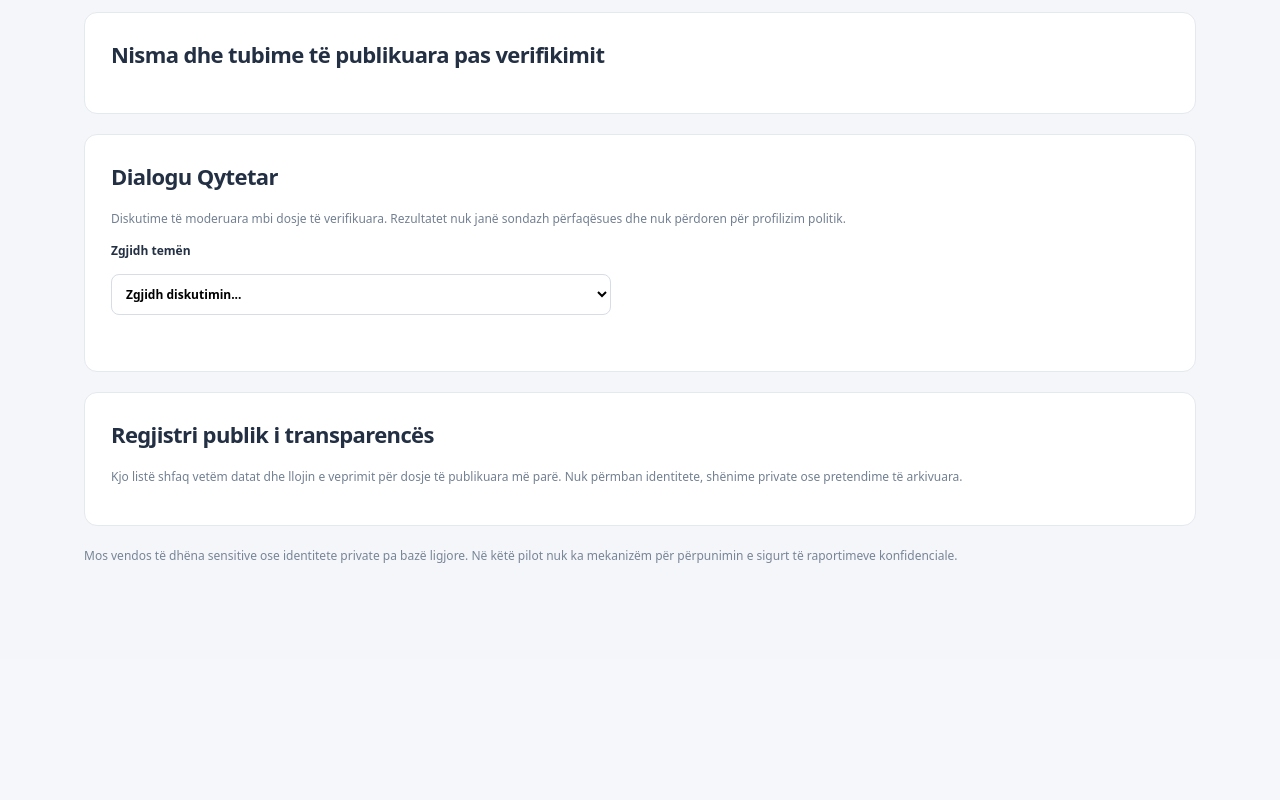
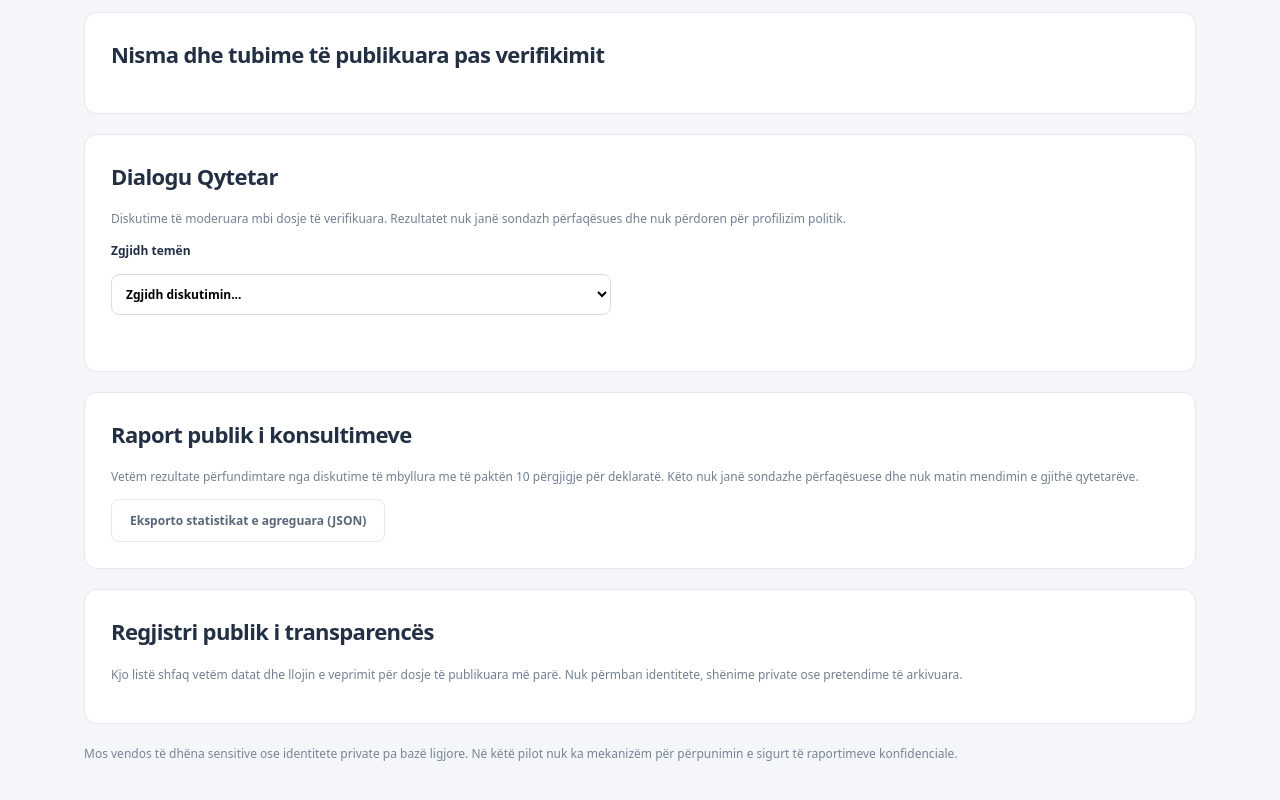
Before and after one commit to titanfit102-bit/Protesto, a website: page pilot.html in a window 1280 px wide. Shown: the part 840-1640 px from the top of the page. Before the commit the page ends 1499 px from the top, so only its background shows below. Drawn offline with Linux system fonts and the light colour scheme; no server answers.

Commit message:
feat(dialogue): present privacy-gated aggregate report and export control

```diff
--- a/pilot.html
+++ b/pilot.html
@@ -120,6 +120,12 @@
     <button class="btn subtle" type="submit">Mbyll diskutimin dhe finalizo rezultatet</button>
    </form>
   </section>
+  <section class="pilot-panel" id="dialogue-report-section">
+   <h2>Raport publik i konsultimeve</h2>
+   <p>Vetëm rezultate përfundimtare nga diskutime të mbyllura me të paktën 10 përgjigje për deklaratë. Këto nuk janë sondazhe përfaqësuese dhe nuk matin mendimin e gjithë qytetarëve.</p>
+   <button id="dialogue-report-export" class="btn subtle" type="button">Eksporto statistikat e agreguara (JSON)</button>
+   <div id="dialogue-report" class="pilot-records" aria-live="polite"></div>
+  </section>
   <section class="pilot-panel"><h2>Regjistri publik i transparencës</h2><p>Kjo listë shfaq vetëm datat dhe llojin e veprimit për dosje të publikuara më parë. Nuk përmban identitete, shënime private ose pretendime të arkivuara.</p><div id="public-ledger" class="pilot-records" aria-live="polite"></div></section>
   <p class="pilot-disclaimer">Mos vendos të dhëna sensitive ose identitete private pa bazë ligjore. Në këtë pilot nuk ka mekanizëm për përpunimin e sigurt të raportimeve konfidenciale.</p>
  </main>
```
